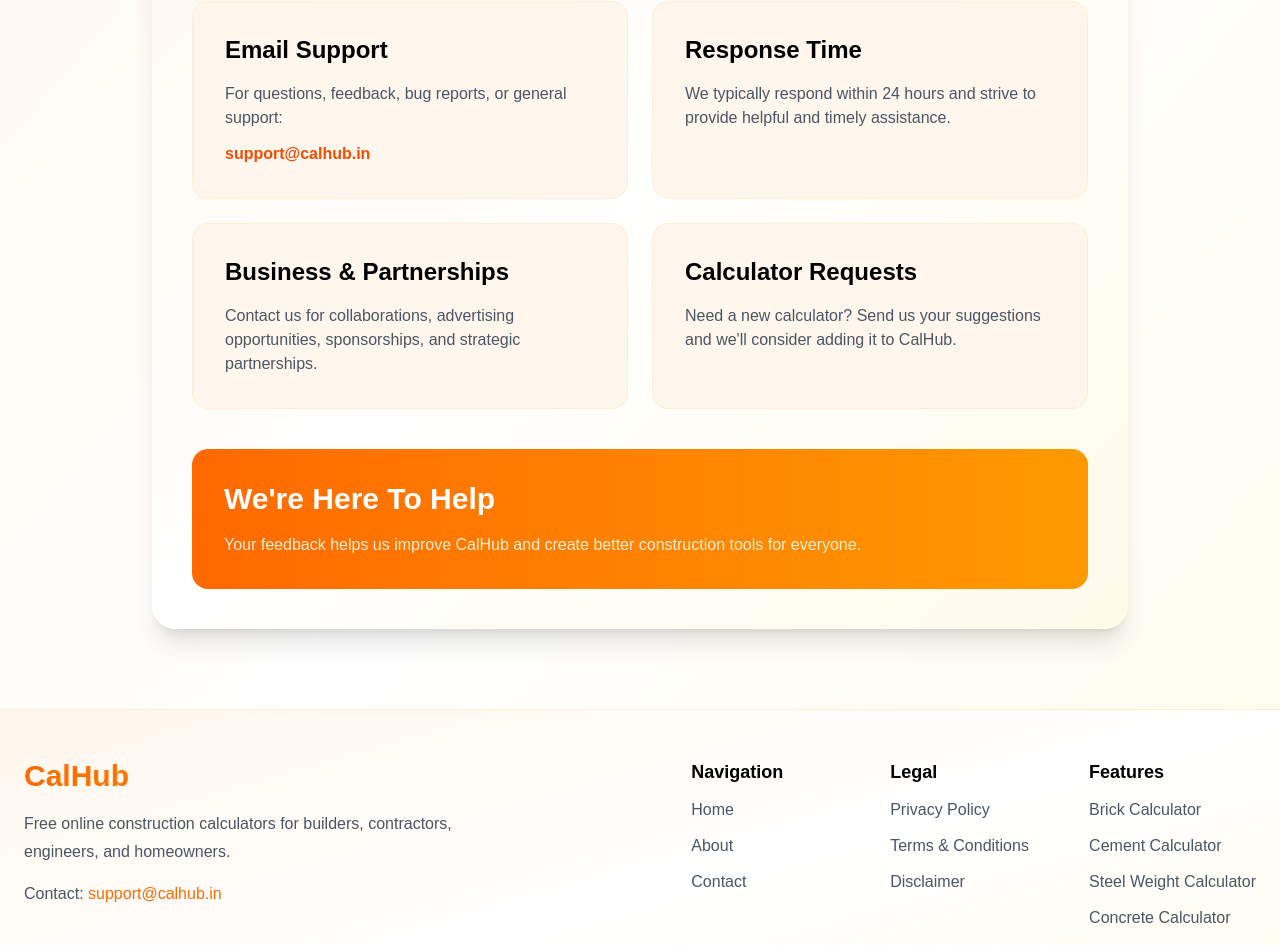
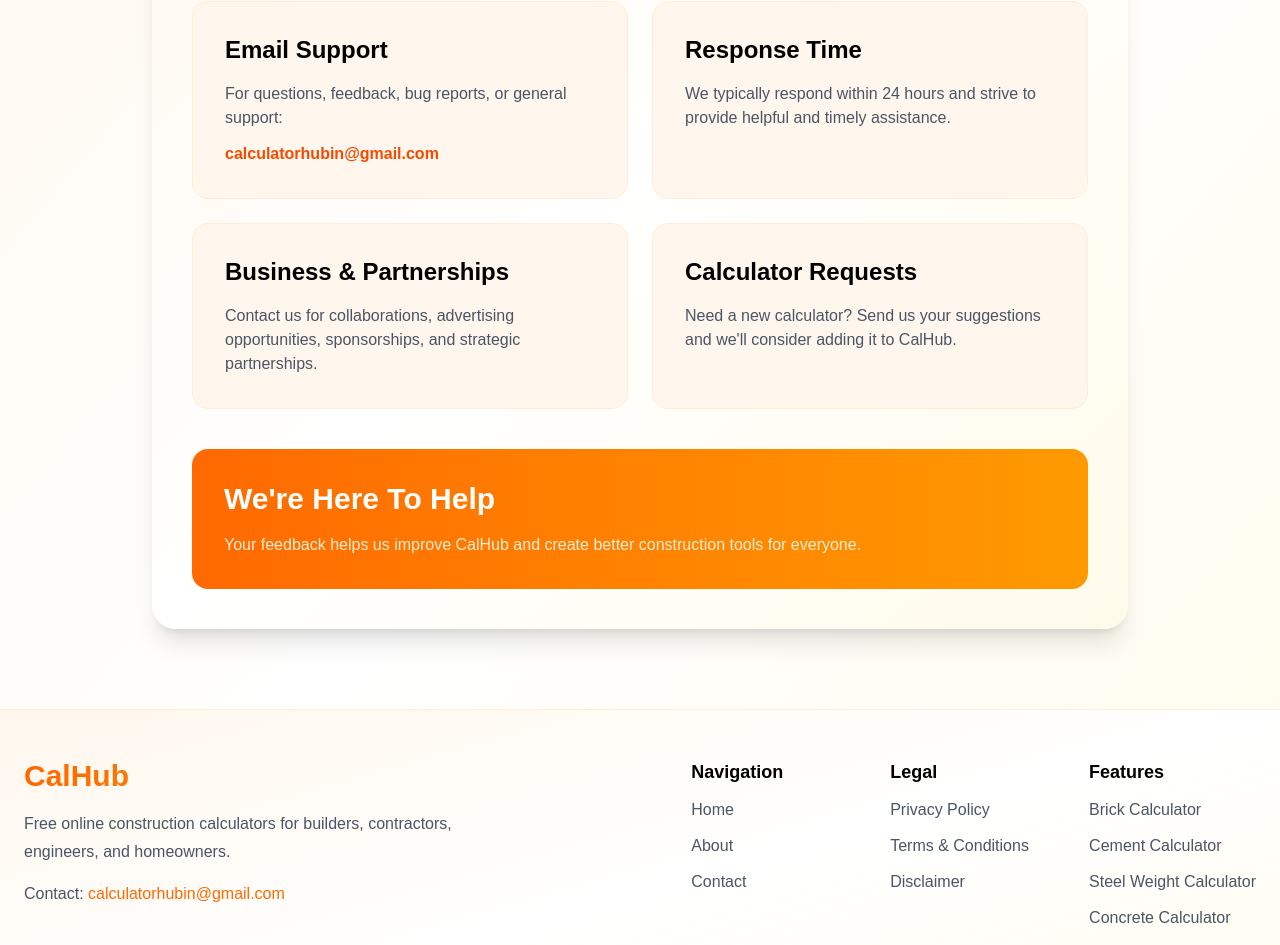
Before and after one commit to payadav142-rgb/calhub, a Next.js app: page /contact in a window 1280 px wide. Shown: the part 456-1401 px from the top of the page. Built offline with nearby package versions, Linux system fonts and the light colour scheme.

Commit message:
Updated contact email

```diff
--- a/app/components/Footer.tsx
+++ b/app/components/Footer.tsx
@@ -23,10 +23,10 @@ export default function Footer() {
           <p className="mt-4 text-gray-600">
             Contact:{" "}
             <a
-              href="mailto:support@calhub.in"
+              href="mailto:calculatorhubin@gmail.com"
               className="text-orange-500 hover:underline"
             >
-              support@calhub.in
+              calculatorhubin@gmail.com
             </a>
           </p>
         </div>
--- a/app/contact/page.tsx
+++ b/app/contact/page.tsx
@@ -72,10 +72,10 @@ export default function ContactPage() {
               </p>
 
               <a
-                href="mailto:support@calhub.in"
+                href="mailto:calculatorhubin@gmail.com"
                 className="mt-3 block font-semibold text-orange-600 hover:underline"
               >
-                support@calhub.in
+                calculatorhubin@gmail.com
               </a>
             </div>
 
--- a/app/privacy-policy/page.tsx
+++ b/app/privacy-policy/page.tsx
@@ -139,7 +139,7 @@ export default function PrivacyPolicyPage() {
 
           <p className="mt-4 leading-8 text-gray-600">
             If you have any questions regarding this Privacy Policy,
-            please contact us at support@calhub.in or visit our Contact
+            please contact us at calculatorhubin@gmail.com or visit our Contact
             page.
           </p>
 
--- a/app/terms-and-conditions/page.tsx
+++ b/app/terms-and-conditions/page.tsx
@@ -158,7 +158,7 @@ export default function TermsPage() {
           <p className="mt-4 leading-8 text-gray-600">
             For questions regarding these
             Terms & Conditions, please contact
-            us at support@calhub.in.
+            us at calculatorhubin@gmail.com.
           </p>
 
         </div>
```
